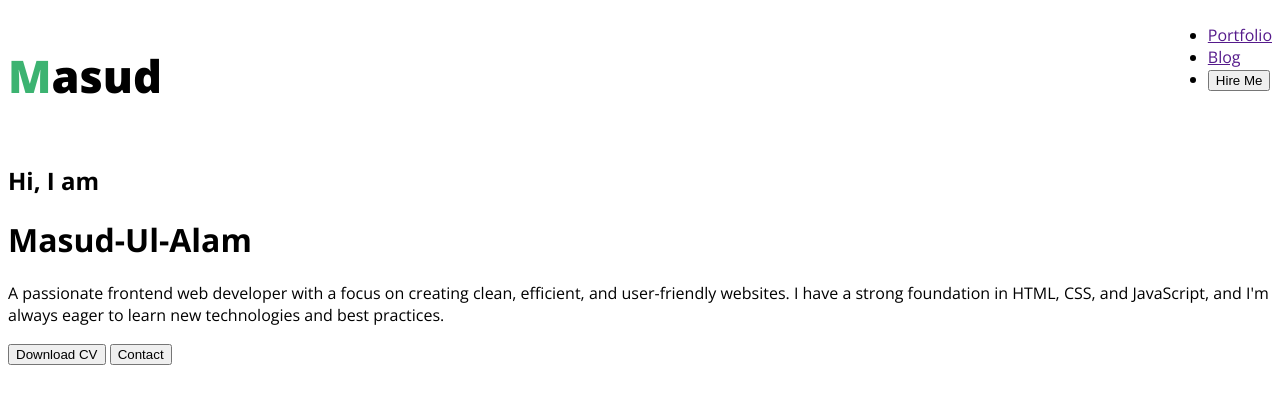
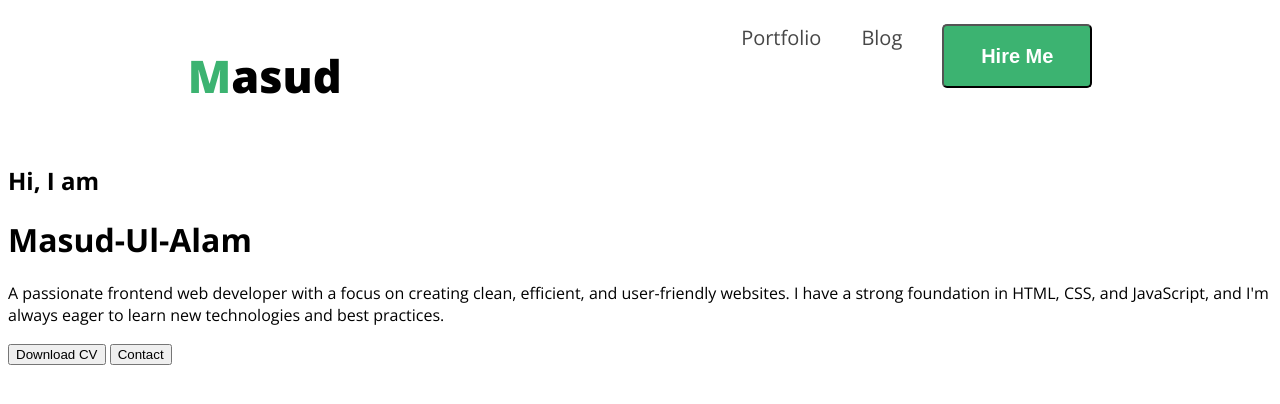
Before and after one commit to masudulalam/Web-Dev-Portfolio, a plain HTML site: page index.html in a window 1280 px wide. Drawn offline with nearby package versions, Linux system fonts and the light colour scheme.

Commit message:
added style in nav section

```diff
--- a/index.html
+++ b/index.html
@@ -17,9 +17,9 @@
             <h2 class="nav-title"><span class="text-primary">M</span>asud</h2>
             <div>
                 <ul>
-                    <li><a href="">Portfolio</a></li>
-                    <li><a href="">Blog</a></li>
-                    <li><a href=""><button>Hire Me</button></a></li>
+                    <li><a class="Dark-2" href="">Portfolio</a></li>
+                    <li><a class="Dark-2" href="">Blog</a></li>
+                    <li><a href=""><button class="btn btn-s">Hire Me</button></a></li>
                 </ul>
             </div>
         </nav>
--- a/styles/style.css
+++ b/styles/style.css
@@ -1,25 +1,44 @@
 /* google font */
 .open-sans-normal {
-  font-family: "Open Sans", sans-serif;
-  font-optical-sizing: auto;
-  font-style: normal;
-  font-variation-settings:
-    "wdth" 100;
+    font-family: "Open Sans", sans-serif;
+    font-optical-sizing: auto;
+    font-style: normal;
+    font-variation-settings:
+        "wdth" 100;
 }
+
 /* * {
     font-family: "Open Sans", sans-serif;
 } */
 
 /* common style */
-.text-primary{
+.text-primary {
     color: mediumseagreen;
 }
 
+.Dark-2 {
+    color: #474747;
+}
+
+.btn {
+    color: rgb(255, 255, 255);
+    font-size: 20px;
+    font-weight: 700;
+    /* border: none; */
+    border-radius: 5px;
+    background: mediumseagreen;
+}
+.btn-s{
+    width: 150px;
+    height: 64px;
+}
+
 /* nav styles */
-nav{
+nav {
     display: flex;
-    justify-content: space-between;
+    justify-content: space-around;
 }
+
 .nav-title {
     font-size: 45px;
     font-weight: 800;
@@ -27,3 +46,17 @@ nav{
     letter-spacing: 0%;
     text-align: left;
 }
+
+nav ul {
+    display: flex;
+    gap: 40px;
+}
+
+nav ul li {
+    list-style: none;
+}
+
+nav li a {
+    text-decoration: none;
+    font-size: 20px;
+}
```
